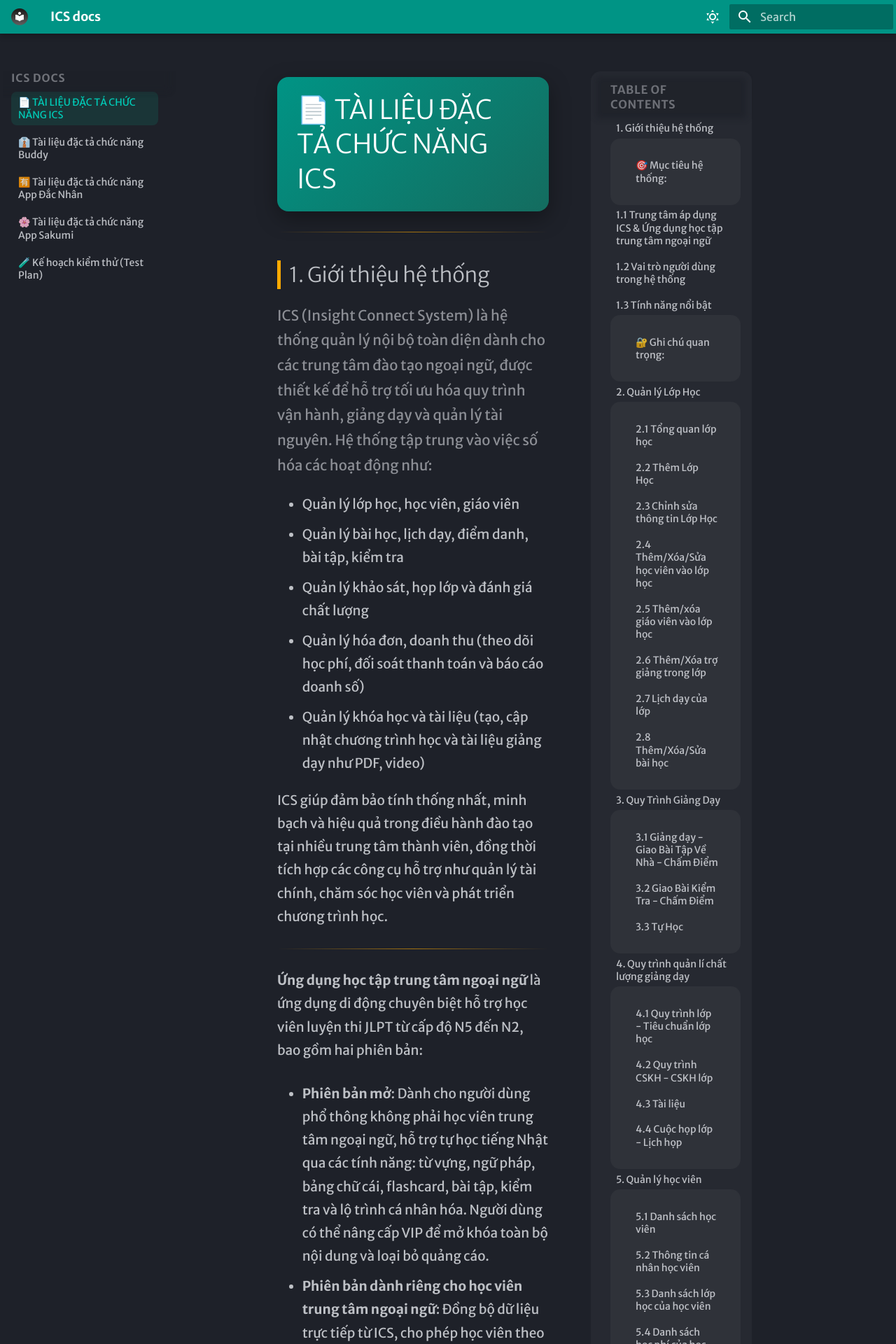
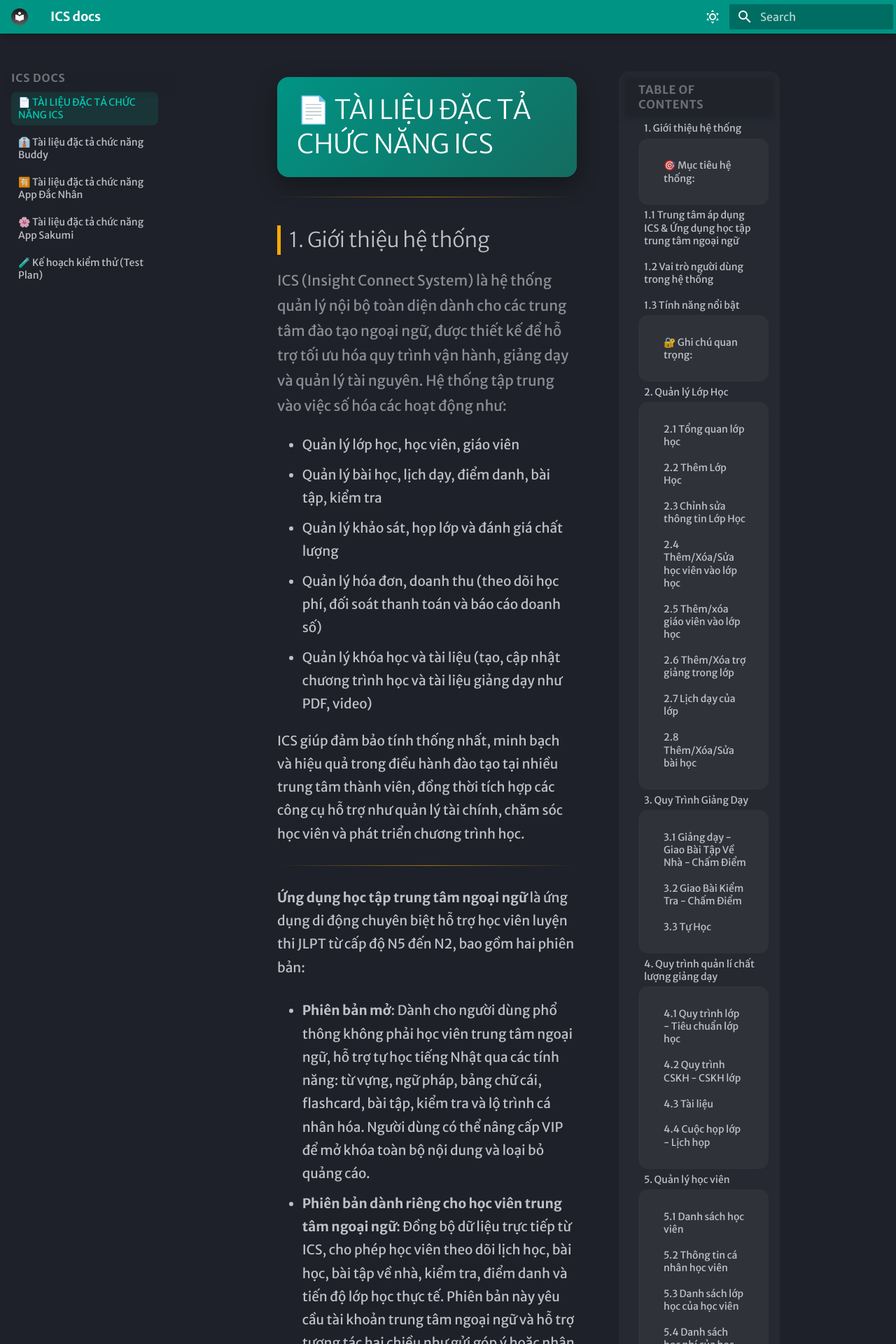
Before and after one commit to yeusone98/Function_Specification_ICS, an MkDocs documentation site: the page built from docs/index.md, in a window 1280 px wide. Shown: the top 1920 px of the page at 70% size. Built offline with MkDocs 1.6.1 and Material for MkDocs 9.7.7, drawn with Linux system fonts in a browser that asks for light colours; some web fonts are replaced.

Commit message:
update ui (1)

```diff
--- a/docs/styles/extra.css
+++ b/docs/styles/extra.css
@@ -366,8 +366,8 @@
   }
 
   .md-sidebar--secondary {
-    width: 22rem;
-    max-width: 100%;
+    min-width: 20rem;
+    max-width: 22rem;
   }
 
   .md-main__inner {
```
